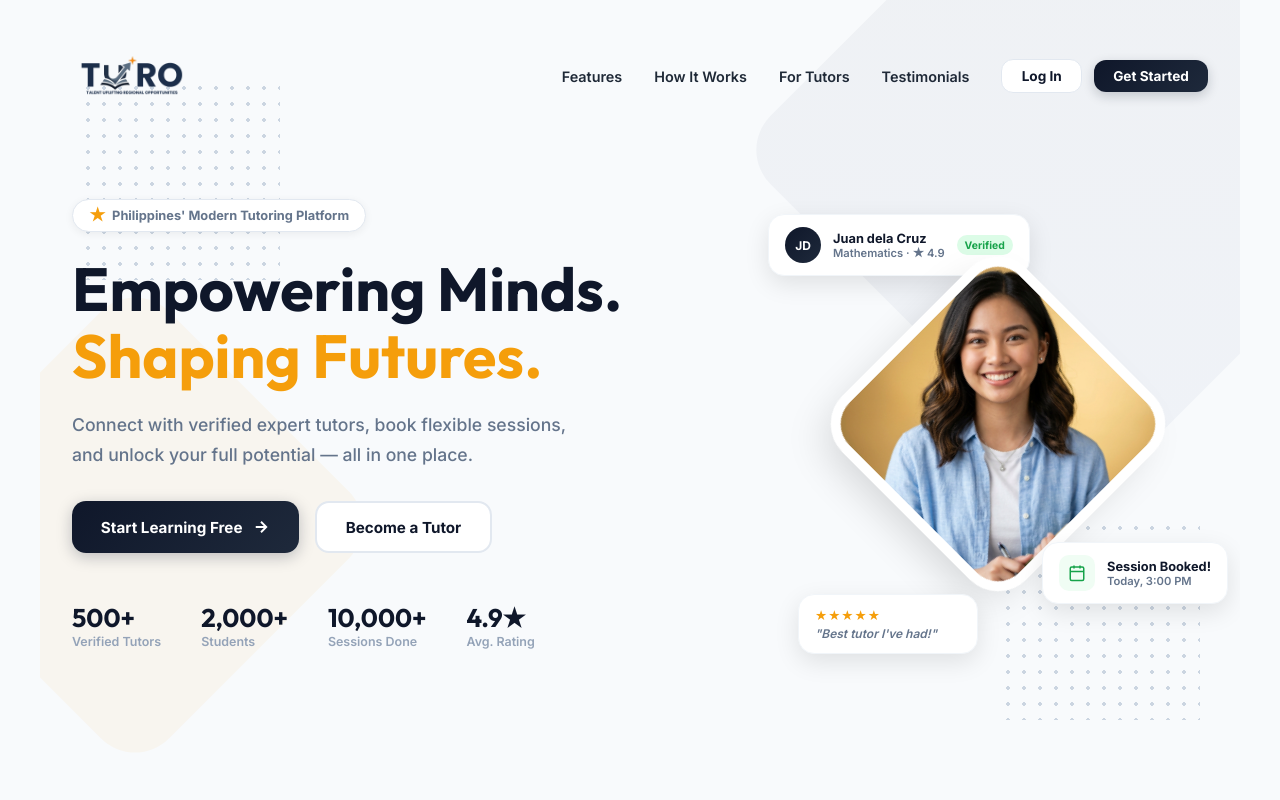
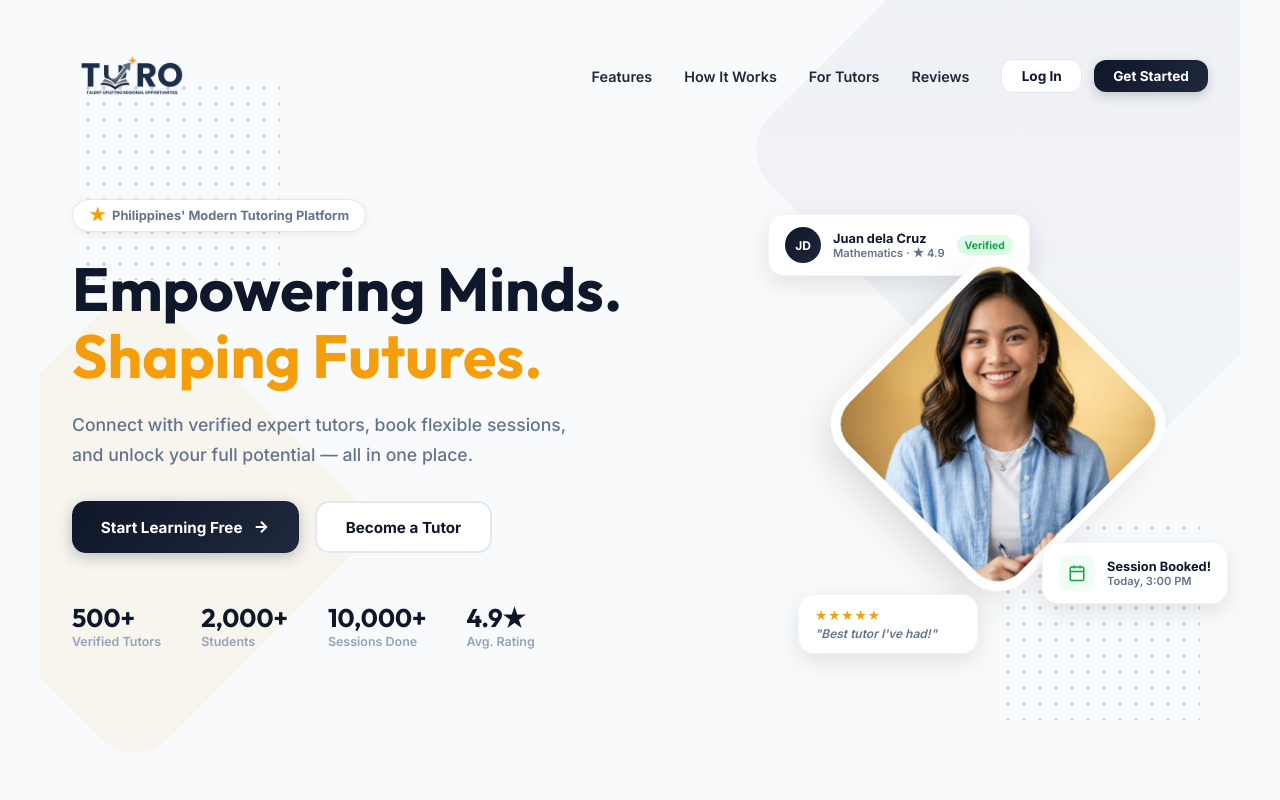
Before and after one commit to bryyyyz/TURO_APP, a Vue app in the folder frontend/: page / in a window 1280 px wide. Shown: the top 800 px of the page. Built offline with nearby package versions, Linux system fonts and the light colour scheme.

Commit message:
style: rename Testimonials nav link to Reviews

```diff
--- a/frontend/src/views/LandingPage.vue
+++ b/frontend/src/views/LandingPage.vue
@@ -9,7 +9,7 @@
           <a href="#features">Features</a>
           <a href="#how-it-works">How It Works</a>
           <a href="#for-tutors">For Tutors</a>
-          <a href="#testimonials">Testimonials</a>
+          <a href="#testimonials">Reviews</a>
         </div>
         <div class="nav-actions">
           <router-link to="/login/student" class="btn-nav-ghost">Log In</router-link>
```
